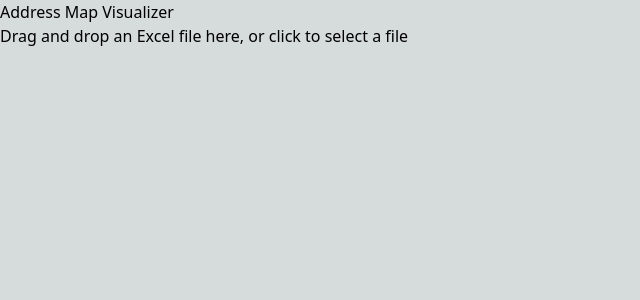
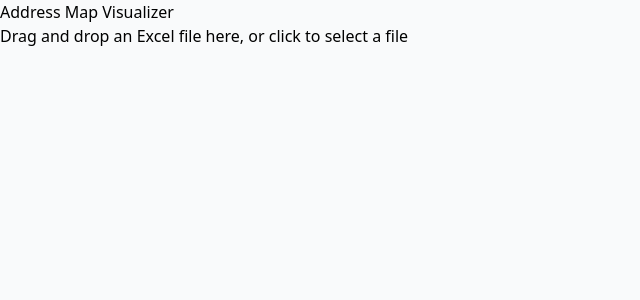
Before and after one commit to illogical86/Address-Map-Visualizer, a Next.js app: page / in a window 1280 px wide. Shown: the top 300 px of the page, without its empty margins (0-640 px from the left). Built offline with nearby package versions, Linux system fonts and the light colour scheme.

Commit message:
Update globals.css

```diff
--- a/app/globals.css
+++ b/app/globals.css
@@ -2,23 +2,8 @@
 @tailwind components;
 @tailwind utilities;
 
-:root {
-  --foreground-rgb: 0, 0, 0;
-  --background-start-rgb: 214, 219, 220;
-  --background-end-rgb: 255, 255, 255;
-}
-
-@media (prefers-color-scheme: dark) {
-  :root {
-    --foreground-rgb: 255, 255, 255;
-    --background-start-rgb: 0, 0, 0;
-    --background-end-rgb: 0, 0, 0;
-  }
-}
-
 body {
-  color: rgb(var(--foreground-rgb));
-  background: rgb(var(--background-start-rgb));
+  @apply bg-gray-50;
 }
 
 @layer utilities {
```
